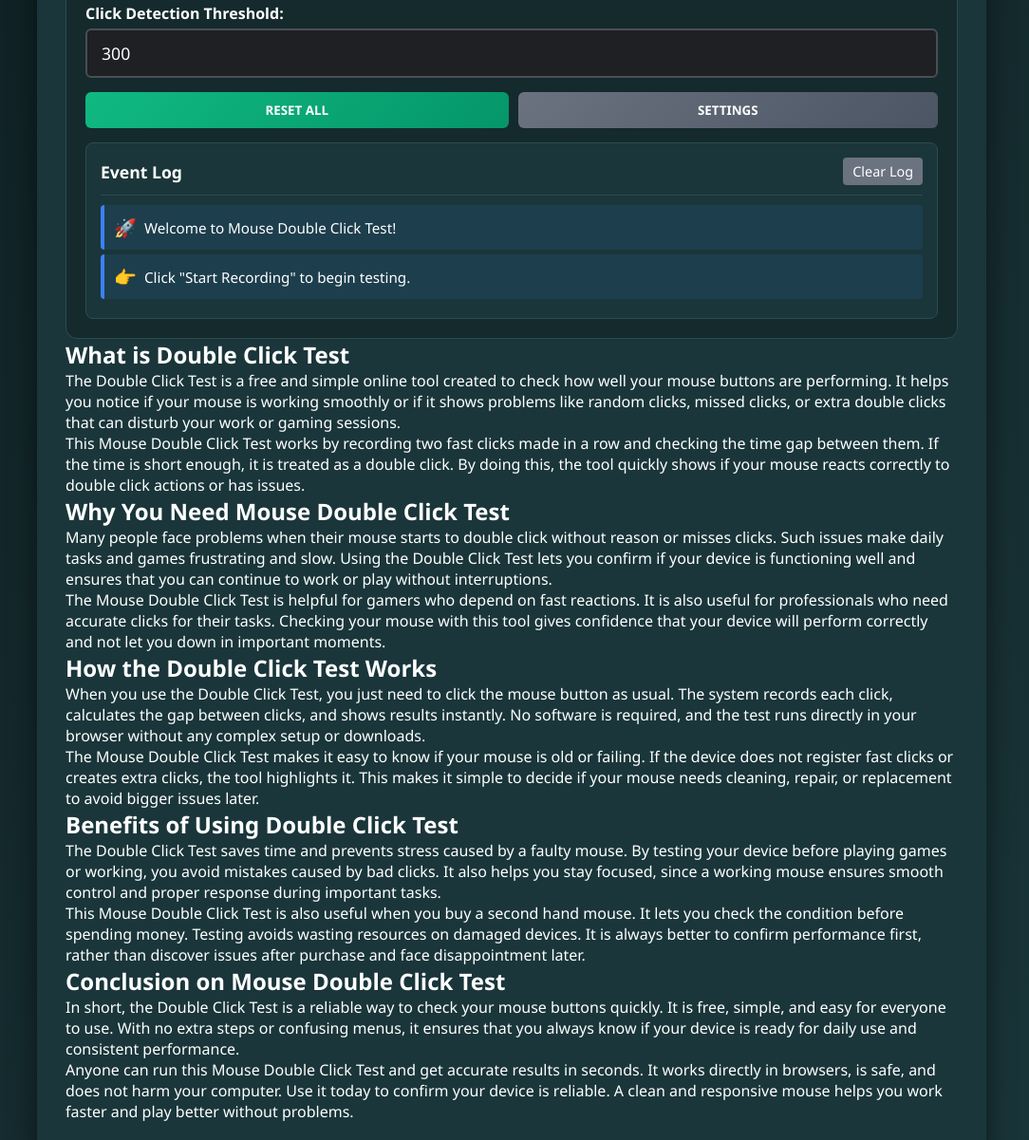
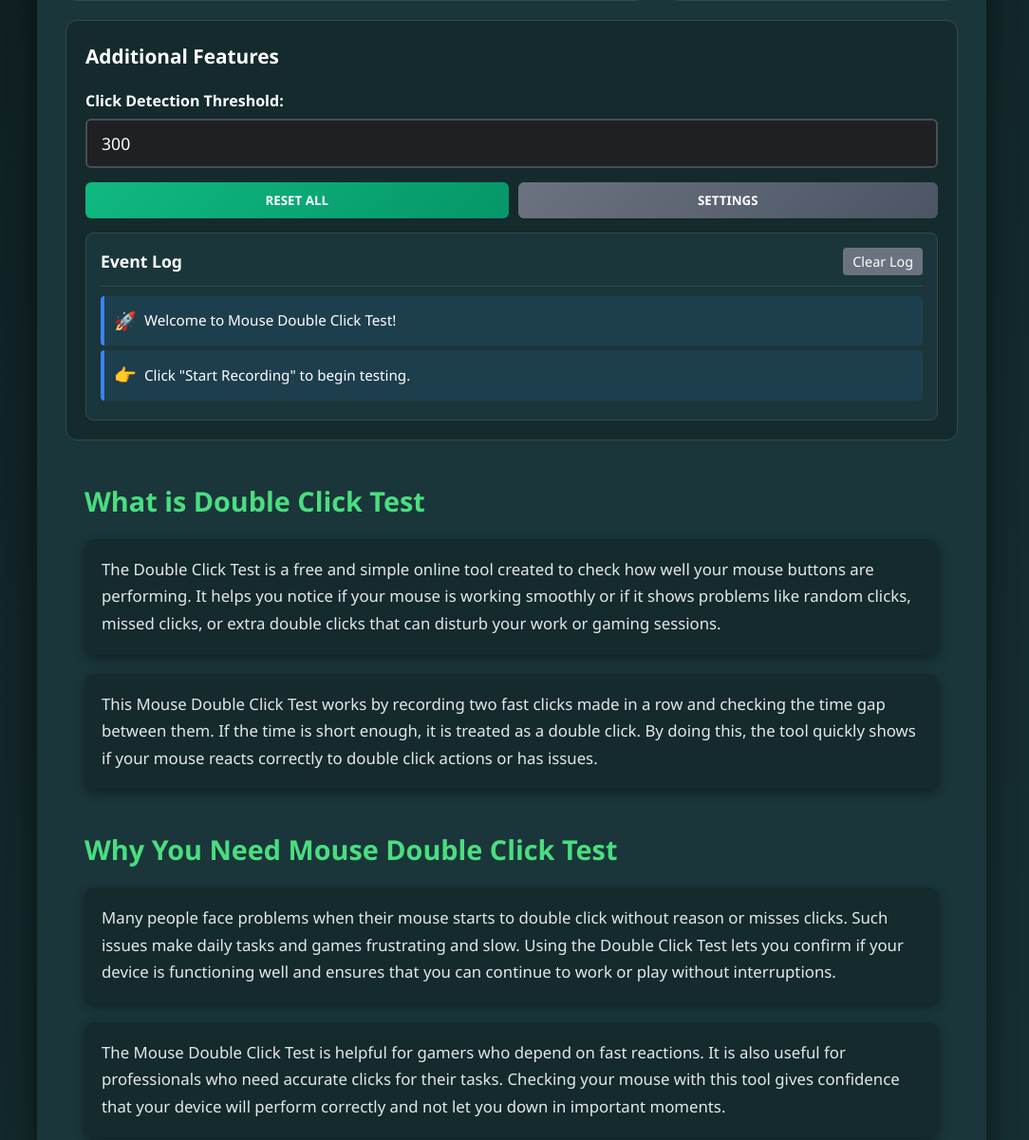
Before and after one commit to nomijoyia/DoubleClickTest, a plain HTML site: page index.html in a window 1280 px wide. Shown: the part 760-1961 px from the top of the page at 95% size, without its empty margins (101-1185 px from the left). Drawn offline with Linux system fonts and the light colour scheme.

Commit message:
index.html

```diff
--- a/index.html
+++ b/index.html
@@ -6,6 +6,38 @@
 <meta name="viewport" content="width=device-width, initial-scale=1.0">
 <title>Mouse Double Click Test</title>
 <style>
+body {
+background-color: #0d1b1e;
+color: #fff;
+font-family: 'Segoe UI', Tahoma, Geneva, Verdana, sans-serif;
+line-height: 1.7;
+padding: 20px;
+}
+
+
+.content {
+max-width: 900px;
+margin: 0 auto;
+}
+
+
+.content h2 {
+margin-top: 40px;
+margin-bottom: 15px;
+font-size: 1.8rem;
+color: #4ade80;
+}
+
+
+.content p {
+background-color: #142a2d;
+padding: 18px;
+border-radius: 10px;
+margin-bottom: 20px;
+font-size: 1.05rem;
+color: #e5e7eb;
+box-shadow: 0 4px 12px rgba(0,0,0,0.4);
+}
 * {
 margin: 0;
 padding: 0;
```
